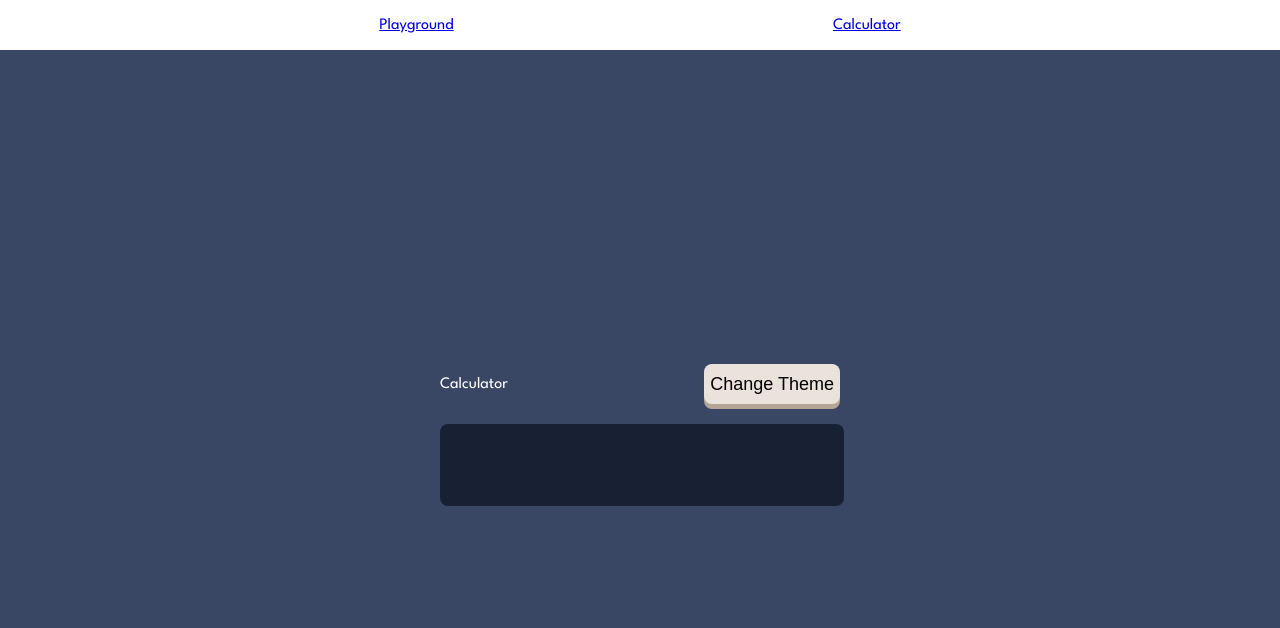
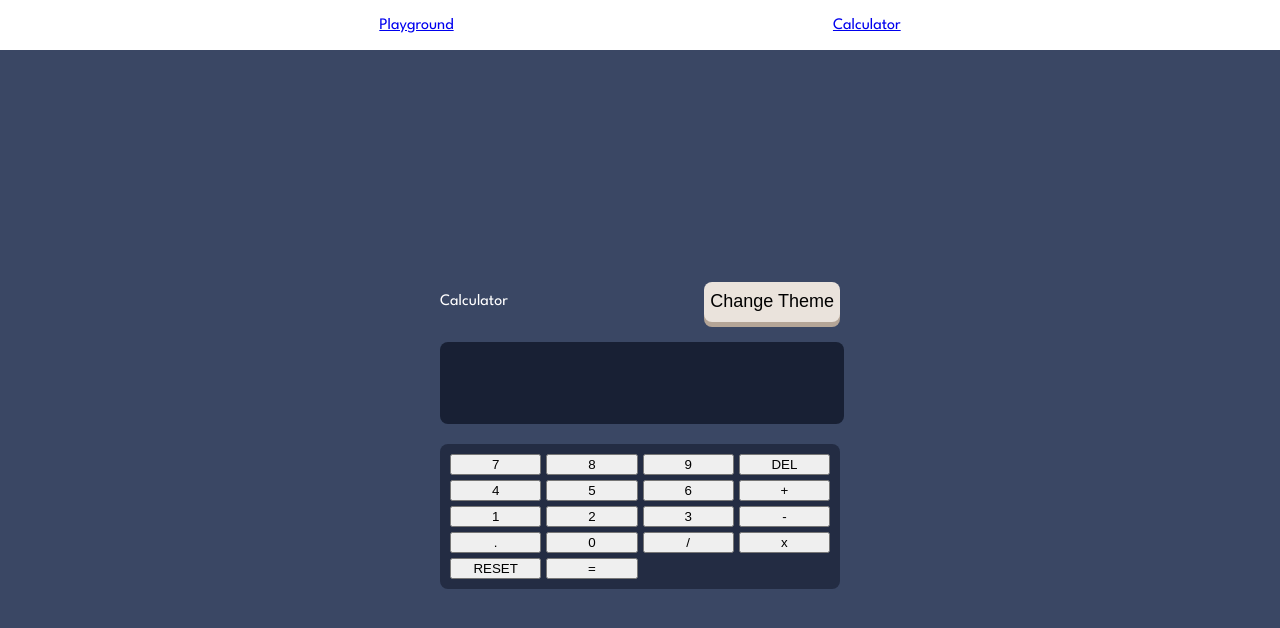
Before and after one commit to dam1508/react-playground, a React (Create React App) app: page /calculator in a window 1280 px wide. Shown: the top 628 px of the page. Built offline with nearby package versions, Linux system fonts and the light colour scheme.

Commit message:
Simple key layout with mock functionality

```diff
--- a/src/components/pages/calculator/Body/Body.tsx
+++ b/src/components/pages/calculator/Body/Body.tsx
@@ -2,17 +2,19 @@ import React from "react";
 import "../Calculator.css";
 import Header from "./Header/Header";
 import Display from "./Display/Display";
+import Keyboard from "./Keyboard/Keyboard";
 
 const Body = () => {
    return (
       <div className="Body">
          <form
-            onSubmit={e => {
-               e.preventDefault();
+            onSubmit={event => {
+               event.preventDefault();
             }}
          >
             <Header />
             <Display />
+            <Keyboard />
          </form>
       </div>
    );
--- a/src/components/pages/calculator/Body/Display/Display.tsx
+++ b/src/components/pages/calculator/Body/Display/Display.tsx
@@ -1,7 +1,22 @@
 import "../../Calculator.css";
+import { useCalculatorContext } from "../../Calculator";
 
 const Display = () => {
-   return <input className="Display"></input>;
+   const context = useCalculatorContext();
+   const {
+      equation: { sentence },
+      theme,
+   } = context;
+
+   return (
+      <input
+         readOnly
+         value={sentence}
+         name="equation"
+         className="Display"
+         data-theme={theme}
+      />
+   );
 };
 
 export default Display;
--- /dev/null
+++ b/src/components/pages/calculator/Body/Keyboard/Button/Button.tsx
@@ -0,0 +1,4 @@
+const Button = () => {
+   return <div></div>;
+};
+export default Button;
--- /dev/null
+++ b/src/components/pages/calculator/Body/Keyboard/Keyboard.tsx
@@ -0,0 +1,33 @@
+import { useCalculatorContext } from "../../Calculator";
+import "../../Calculator.css";
+import { Key, keys } from "./keys";
+
+const Keyboard = () => {
+   const context = useCalculatorContext();
+
+   const { dispatchEquation } = context;
+
+   const createDispatch = <T extends Key["type"]>(key: Key) => {
+      dispatchEquation({
+         type: "input",
+         value: key.value,
+      });
+   };
+
+   return (
+      <div className="Keyboard">
+         {keys.map(key => {
+            return (
+               <button
+                  key={key.value}
+                  onClick={() => createDispatch(key)}
+               >
+                  {key.value}
+               </button>
+            );
+         })}
+      </div>
+   );
+};
+
+export default Keyboard;
--- /dev/null
+++ b/src/components/pages/calculator/Body/Keyboard/keys.ts
@@ -0,0 +1,85 @@
+export type Key = {
+   value: string;
+   type: "input" | "delete" | "reset" | "submit";
+};
+
+export type Actions =
+   | { type: "input"; value: string }
+   | { type: "delete" }
+   | { type: "reset" }
+   | { type: "submit" };
+
+export const keys: Key[] = [
+   {
+      value: "7",
+      type: "input",
+   },
+   {
+      value: "8",
+      type: "input",
+   },
+   {
+      value: "9",
+      type: "input",
+   },
+   {
+      value: "DEL",
+      type: "delete",
+   },
+   {
+      value: "4",
+      type: "input",
+   },
+   {
+      value: "5",
+      type: "input",
+   },
+   {
+      value: "6",
+      type: "input",
+   },
+   {
+      value: "+",
+      type: "input",
+   },
+   {
+      value: "1",
+      type: "input",
+   },
+   {
+      value: "2",
+      type: "input",
+   },
+   {
+      value: "3",
+      type: "input",
+   },
+   {
+      value: "-",
+      type: "input",
+   },
+   {
+      value: ".",
+      type: "input",
+   },
+   {
+      value: "0",
+      type: "input",
+   },
+   {
+      value: "/",
+      type: "input",
+   },
+   {
+      value: "x",
+      type: "input",
+   },
+   {
+      value: "RESET",
+      type: "reset",
+   },
+   {
+      value: "=",
+      type: "submit",
+   },
+];
--- a/src/components/pages/calculator/Calculator.css
+++ b/src/components/pages/calculator/Calculator.css
@@ -50,12 +50,35 @@
 .Display {
    width: 100%;
    background-color: var(--screen-bg-color);
-   color: var(--text-bright-color);
+   color: var(--text-dark-color);
+
    border: none;
    height: 80px;
    border-radius: 8px;
+
+   text-align: right;
+   font-family: "League Spartan", sans-serif;
+   font-size: 40px;
+   font-weight: 600;
+   text-wrap: none;
+
+   overflow: hidden;
+}
+
+.Display[data-theme="aquatic"] {
+   color: var(--text-bright-color);
 }
 
 .Display:focus {
    outline: none;
 }
+
+.Keyboard {
+   margin-top: 20px;
+   padding: 10px;
+   border-radius: 8px;
+   background-color: var(--toggle-bg-color);
+   display: grid;
+   grid-template: repeat(5, 1fr) / repeat(4, 1fr);
+   grid-gap: 5px;
+}
--- a/src/components/pages/calculator/Calculator.tsx
+++ b/src/components/pages/calculator/Calculator.tsx
@@ -1,18 +1,57 @@
 import Body from "./Body/Body";
 import "./Calculator.css";
-import { createContext, use, useState } from "react";
+import { createContext, use, useReducer, useState } from "react";
 import { ErrorBoundary } from "react-error-boundary";
 import { Theme, themes } from "./themes/themes";
+import { Actions } from "./Body/Keyboard/keys";
+
+type Equation = {
+   sentence: string;
+   result: number | undefined;
+};
 
 type CalculatorContextType = {
    theme: Theme;
+   equation: Equation;
    setNextTheme: () => void;
+   dispatchEquation: React.ActionDispatch<[action: Actions]>;
 };
 
 const CalculatorContext = createContext<CalculatorContextType | null>(null);
 
 const CalculatorProvider = ({ children }: { children: React.ReactNode }) => {
+   const updateEquation = (prevState: Equation, action: Actions) => {
+      const { type } = action;
+
+      switch (type) {
+         case "input":
+            return {
+               ...prevState,
+               sentence: prevState.sentence.concat(action.value),
+            };
+         case "delete":
+            return {
+               ...prevState,
+               sentence: prevState.sentence.slice(0, -1),
+            };
+         case "reset":
+            return {
+               ...prevState,
+               sentence: "",
+            };
+         case "submit":
+            return {
+               ...prevState,
+               result: 100,
+            };
+      }
+   };
+
    const [theme, setTheme] = useState<Theme>("aquatic");
+   const [equation, dispatchEquation] = useReducer(updateEquation, {
+      sentence: "",
+      result: undefined,
+   } as Equation);
 
    const setNextTheme = () => {
       setTheme(prevTheme => {
@@ -36,7 +75,9 @@ const CalculatorProvider = ({ children }: { children: React.ReactNode }) => {
 
    const context = {
       theme,
+      equation,
       setNextTheme,
+      dispatchEquation,
    };
 
    return <CalculatorContext value={context}>{children}</CalculatorContext>;
--- a/src/components/pages/calculator/themes/themes.json
+++ b/src/components/pages/calculator/themes/themes.json
@@ -2,7 +2,7 @@
    "aquatic": {
       "--main-bg-color": "hsl(222, 26%, 31%)",
       "--toggle-bg-color": "hsl(223, 31%, 20%)",
-      " --screen-bg-color": "hsl(224, 36%, 15%)",
+      "--screen-bg-color": "hsl(224, 36%, 15%)",
 
       "--key-bg-color": "hsl(225, 21%, 49%)",
       "--key-shadow-color": "hsl(222, 26%, 31%)",
@@ -19,7 +19,7 @@
    "sky": {
       "--main-bg-color": "hsl(0, 0%, 90%)",
       "--toggle-bg-color": "hsl(0, 5%, 81%)",
-      " --screen-bg-color": "hsl(0, 0%, 93%)",
+      "--screen-bg-color": "hsl(0, 0%, 93%)",
 
       "--key-bg-color": "hsl(185, 42%, 37%)",
       "--key-shadow-color": "hsl(185, 58%, 25%)",
@@ -36,7 +36,7 @@
    "abyss": {
       "--main-bg-color": "hsl(268, 75%, 9%)",
       "--toggle-bg-color": "hsl(268, 71%, 12%)",
-      " --screen-bg-color": "hsl(268, 71%, 12%)",
+      "--screen-bg-color": "hsl(268, 71%, 12%)",
 
       "--key-bg-color": "hsl(281, 89%, 26%)",
       "--key-shadow-color": "hsl(285, 91%, 52%)",
--- /dev/null
+++ b/src/components/pages/playground/Playground.css
@@ -0,0 +1,15 @@
+.Playground {
+   width: 100%;
+   height: 500px;
+   display: flex;
+}
+
+.test {
+   width: 50%;
+   height: 100%;
+   background-color: blue;
+}
+
+.test[data-theme="aha"] {
+   background-color: red;
+}
--- a/src/components/pages/playground/Playground.tsx
+++ b/src/components/pages/playground/Playground.tsx
@@ -1,5 +1,15 @@
+import "./Playground.css";
+
 const Playground = () => {
-   return <div></div>;
+   return (
+      <div className="Playground">
+         <div
+            className="test"
+            data-theme="aha"
+         />
+         <div className="test" />
+      </div>
+   );
 };
 
 export default Playground;
```
